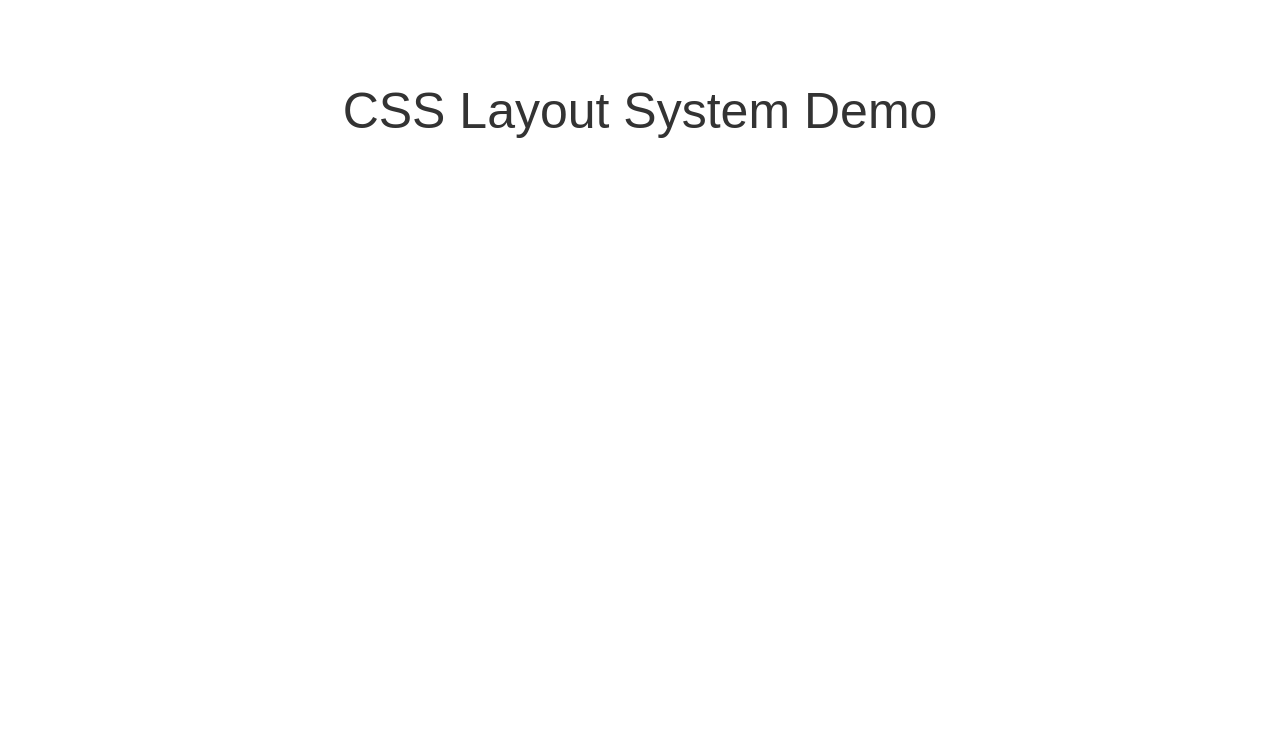
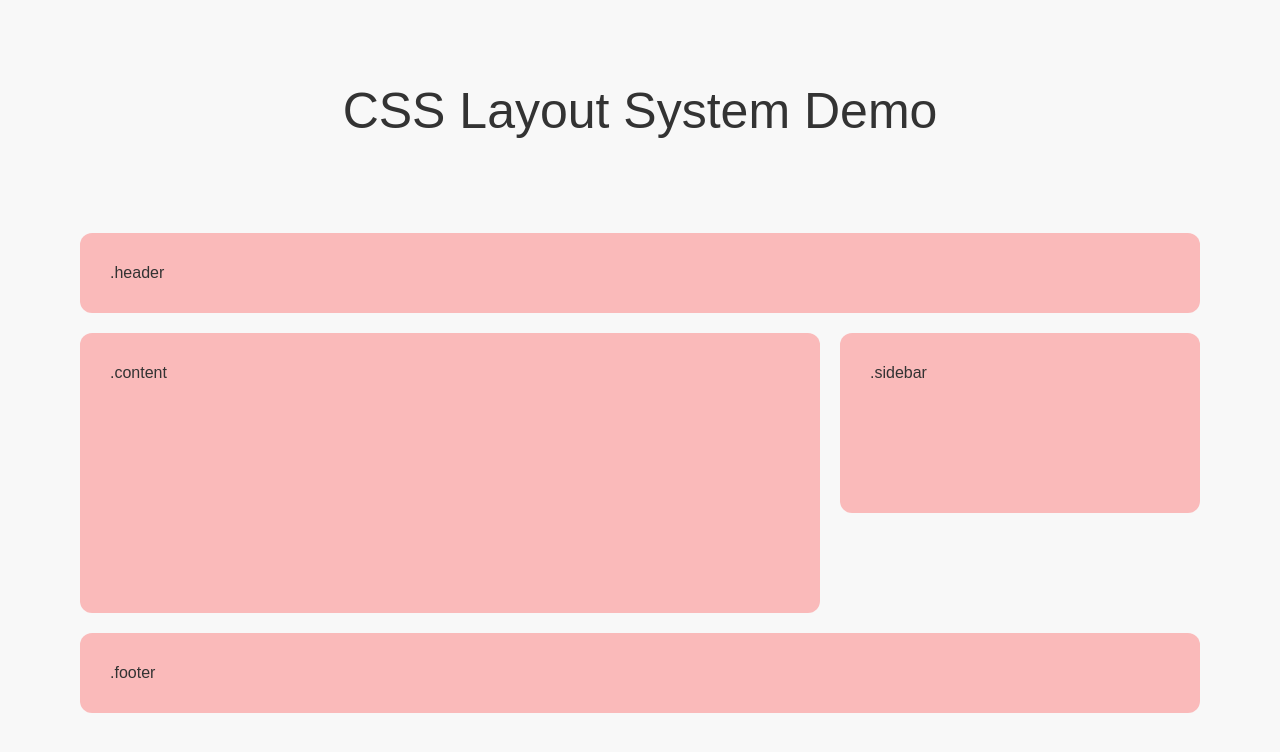
Before and after one commit to ivan-lyutskanov/css-layout-system-demo, a website built with Parcel: page index.html in a window 1280 px wide. Built offline with nearby package versions, Linux system fonts and the light colour scheme.

Commit message:
add implementation + example

```diff
--- a/index.html
+++ b/index.html
@@ -8,5 +8,19 @@
   </head>
   <body>
     <h1>CSS Layout System Demo</h1>
+    <main class="container grid">
+      <section class="col header">
+        <div class="inner-content">.header</div>
+      </section>
+      <section class="col content">
+        <div class="inner-content">.content</div>
+      </section>
+      <section class="col sidebar">
+        <div class="inner-content">.sidebar</div>
+      </section>
+      <section class="col" style="--width: 12">
+        <div class="inner-content">.footer</div>
+      </section>
+    </main>
   </body>
 </html>
--- a/main.scss
+++ b/main.scss
@@ -1,21 +1,19 @@
 @import "./styles/reset";
+@import "./styles/global";
 @import "./styles/layout";
 
-// Basic demo styles
+// Layout example
 
-html {
-  font-size: 10px;
+.header {
+  --width: 12;
 }
 
-body {
-  font-family: sans-serif;
-  font-size: 1.6rem;
-  line-height: 1.25;
-  color: #333333;
+.content {
+  --width: 8;
+  height: 30rem;
 }
 
-h1 {
-  font-size: 5rem;
-  margin: 8rem 2rem;
-  text-align: center;
+.sidebar {
+  --width: 4;
+  height: 20rem;
 }
--- /dev/null
+++ b/styles/_global.scss
@@ -0,0 +1,36 @@
+// Global styles for the example / demo
+
+*,
+*:before,
+*:after {
+  box-sizing: border-box;
+}
+
+html {
+  font-size: 10px;
+}
+
+body {
+  font-family: sans-serif;
+  font-size: 1.6rem;
+  line-height: 1.25;
+  color: #333333;
+  background-color: #f8f8f8;
+}
+
+h1 {
+  font-size: 5rem;
+  padding: 8rem 2rem;
+  text-align: center;
+}
+
+section {
+  padding: 1rem;
+  .inner-content {
+    width: 100%;
+    height: 100%;
+    background-color: rgba(red, 0.25);
+    padding: 3rem;
+    border-radius: 1.2rem;
+  }
+}
--- a/styles/_layout.scss
+++ b/styles/_layout.scss
@@ -1 +1,43 @@
-// Core layout definition
+// Core layout system
+$breakpoint-container-classname: "container";
+$grid-container-classname: "grid";
+$grid-item-classname: "col";
+
+// Breakpoints (mobile first)
+$media-s-up: "min-width: 576px"; //Small devices (landscape phones, 576px and up)
+$media-m-up: "min-width: 768px"; //Medium devices (tablets, 768px and up)
+$media-l-up: "min-width: 992px"; //Large devices (desktops, 992px and up)
+$media-xl-up: "min-width: 1200px"; //Extra large devices (large desktops, 1200px and up)
+
+.#{$breakpoint-container-classname} {
+  margin: 0 auto;
+  max-width: auto;
+  @media ($media-s-up) {
+    max-width: 540px;
+  }
+  @media ($media-m-up) {
+    max-width: 720px;
+  }
+  @media ($media-l-up) {
+    max-width: 940px;
+  }
+  @media ($media-xl-up) {
+    max-width: 1140px;
+  }
+}
+
+// Columns / Grid container
+.#{$grid-container-classname} {
+  display: flex;
+  flex-wrap: wrap;
+  align-content: flex-start;
+  align-items: flex-start;
+}
+
+// Single column / grid item
+.#{$grid-item-classname} {
+  --columns: 12; /* Number of columns in the grid system */
+  --width: 0; /* Default width of the element */
+
+  flex-basis: calc(var(--width) / var(--columns) * 100%);
+}
```
